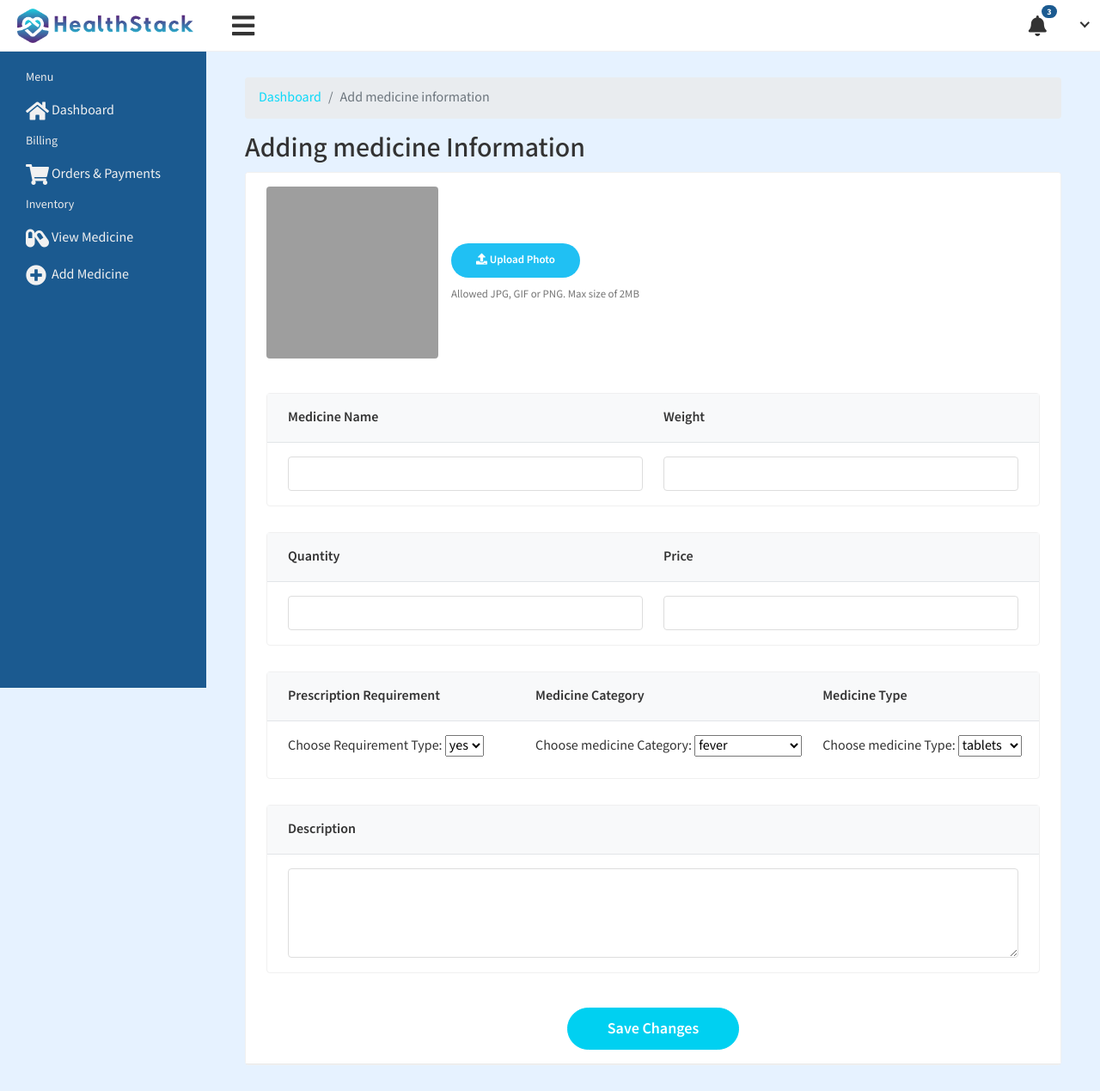
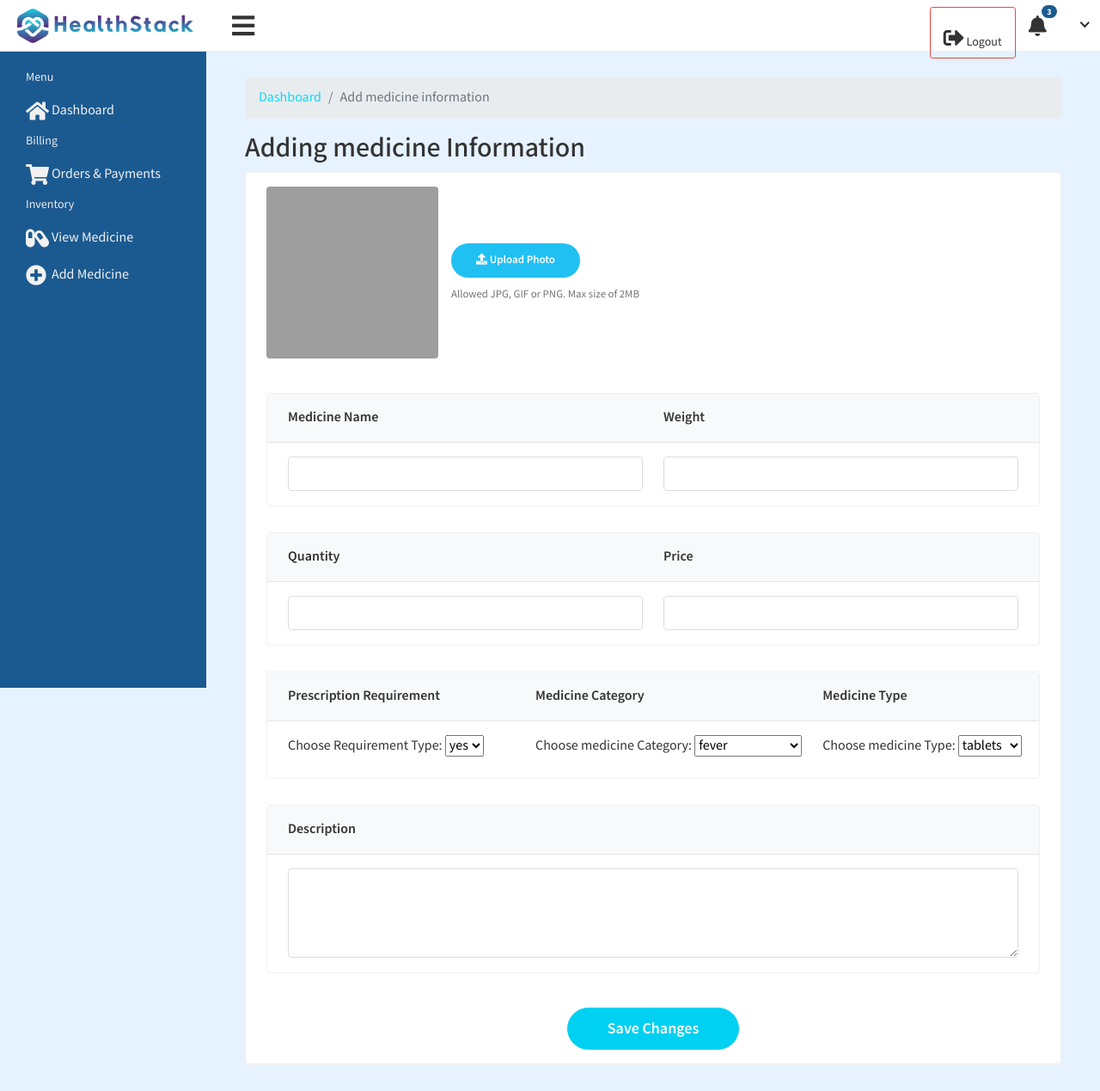
Before and after one commit to TheUnshackled1/HealthStack, a Django app: template templates/hospital_admin/add-medicine.html in a window 1280 px wide. Shown: the whole page at 86% size. Run offline with Django 4.2, Linux system fonts and the light colour scheme; the template is opened without the code that fills it, so the values that code supplies are empty; some libraries are stand-ins or nearby versions; grey boxes are pictures that could not be loaded.

Commit message:
added a visible Logout button to both the pharmacist and labworker navbars

```diff
--- a/templates/hospital_admin/pharmacist-navbar.html
+++ b/templates/hospital_admin/pharmacist-navbar.html
@@ -30,6 +30,14 @@
 
     <!-- Header Right Menu -->
     <ul class="nav user-menu">
+
+        <!-- Logout Button -->
+        <li class="nav-item">
+            <a href="{% url 'admin-logout' %}" class="nav-link btn btn-outline-danger btn-sm" style="margin-top: 8px; padding: 5px 15px;">
+                <i class="fas fa-sign-out-alt"></i> Logout
+            </a>
+        </li>
+        <!-- /Logout Button -->
 
         <!-- Notifications -->
         <li class="nav-item dropdown noti-dropdown">
```
Also changed, not shown: templates/hospital_admin/labworker-navbar.html (+8 -0 lines).
